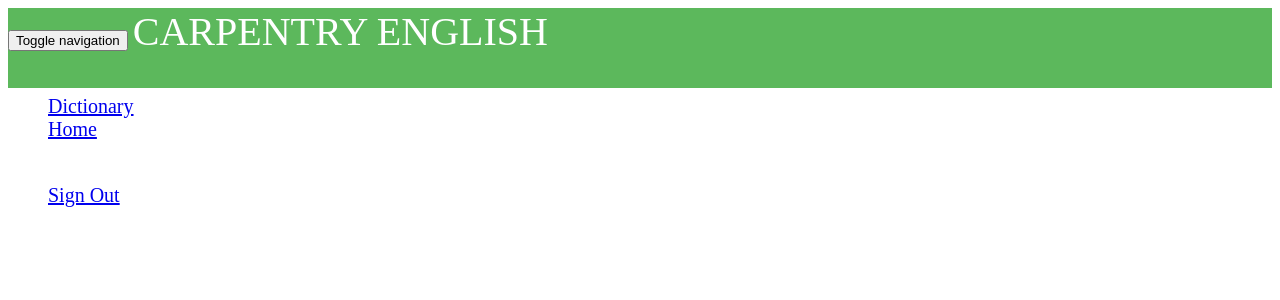
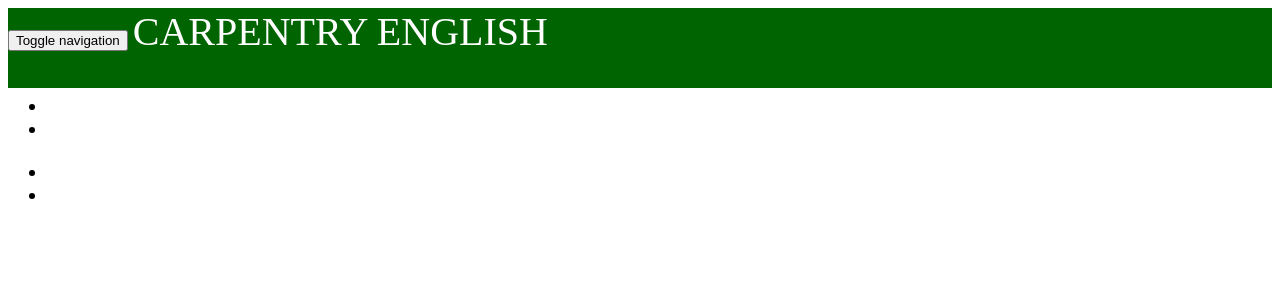
Before and after one commit to yegorshem/InteractiveDictionary, a PHP site: template views/navbarView.php in a window 1280 px wide. Shown: the top 300 px of the page. Run offline with PHP 8.4, Linux system fonts and the light colour scheme; the template is opened without the code that fills it, so the values that code supplies are empty; the visitor is signed in with stand-in values (Sample User, id 1).

Commit message:
fixed navbar

```diff
--- a/css/navBar.css
+++ b/css/navBar.css
@@ -1,19 +1,25 @@
 .navbar-brand {
     font-size: 40px;
     text-transform: uppercase;
-    color: white;
+    color: black;
     padding-top: 0.8em;
 
 }
 
 .container-fluid {
-    background-color: #5cb85c;
+    background-color: #006400;
     font-size: 20px;
     font-weight: normal;
-    color: white;
+    color: black;
     height: 80px;
 
 }
 #bs-example-navbar-collapse-1 {
     padding-top: 1em;
 }
+.navbar-default .navbar-brand{
+    color: white;
+}
+.navbar-default .navbar-nav>li>a{
+    color: white;
+}
```
